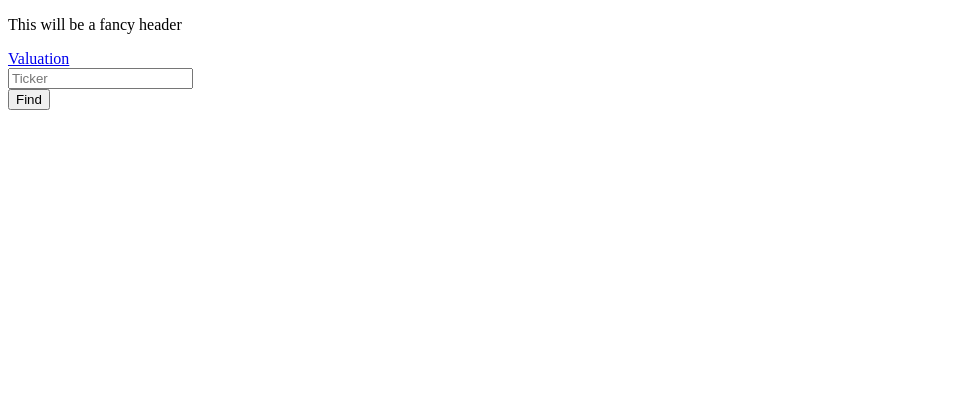
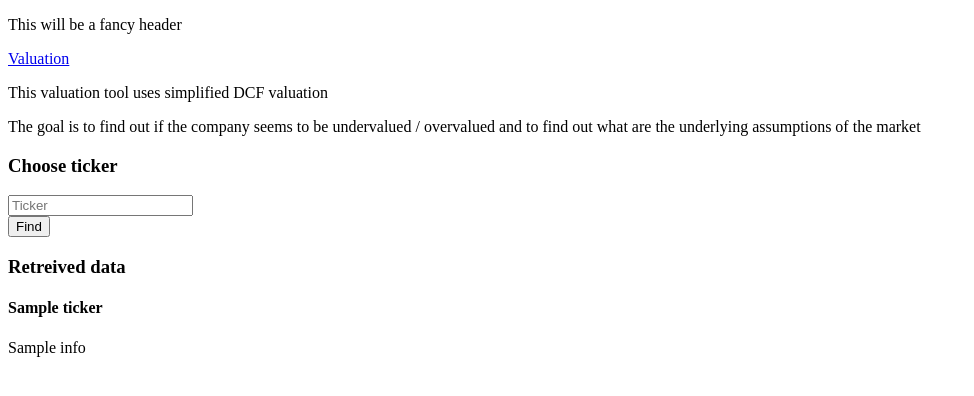
Before and after one commit to AdamLiterak/Valuation-App, a Flask app: template templates/valuation.html in a window 1280 px wide. Shown: the top 396 px of the page, without its empty margins (0-974 px from the left). Run offline with Flask 2, Linux system fonts and the light colour scheme; the template is opened without the code that fills it: most values are stand-ins (such as "Sample title", 1, 10 or a date in 2020).

Commit message:
connecting to yfinance, retreiving data

```diff
--- a/main.py
+++ b/main.py
@@ -1,5 +1,8 @@
 from flask import Flask, render_template, request
 import yfinance as yf
+import pandas as pd
+
+from helpers import add, stock_screener
 
 #export FLASK_APP=main.py
 #q for exiting git commands in terminal
@@ -13,14 +16,23 @@ app = Flask(__name__)
 def hello_world():
   return render_template("index.html")
 
+
 @app.route('/valuation', methods=["GET", "POST"])
 def valuation():
-  ticker = request.form.get("ticker")
+
   if request.method == "POST":
+    ticker = request.form.get("ticker")
+    ticker_list = [ticker]
+    fundamentals_list = ['shortName','sector','forwardEps','trailingPE','forwardPE','pegRatio','priceToBook','profitMargins','enterpriseToEbitda',
+    'enterpriseToRevenue','country','industry','regularMarketPrice','marketCap','sharesOutstanding']
 
-    return render_template("valuation.html", ticker=ticker)
+    info = stock_screener(ticker_list, fundamentals_list)
+
+
+
+    return render_template("valuation.html", ticker=ticker, info=info)
 
   else:
-    return render_template("valuation.html", ticker=ticker)
+    return render_template("valuation.html")
 
 app.run(host='0.0.0.0', port=8080)
--- a/templates/valuation.html
+++ b/templates/valuation.html
@@ -6,7 +6,15 @@
 
 {% block main %}
 
-  <form>
+  <div>
+    <p>This valuation tool  uses simplified DCF valuation</p>
+    <p>The goal is to find out if the company seems to be undervalued / overvalued and to find out what are the underlying assumptions of the market</p>
+  </div>
+
+  <h3>Choose ticker</h3>
+
+  <form action="/valuation" method="post">
+
     <div>
       <input autocomplete="off" name="ticker" placeholder="Ticker" type="text">
     </div>
@@ -14,5 +22,9 @@
     <button type="submit">Find</button>
   </form>
 
+  <h3>Retreived data</h3>
+    <h4>{{ ticker }}</h4>
+    <p>{{ info }}</p>
+
 
 {% endblock %}
```
Also changed, not shown: helpers.py (added, +19 -0 lines).
